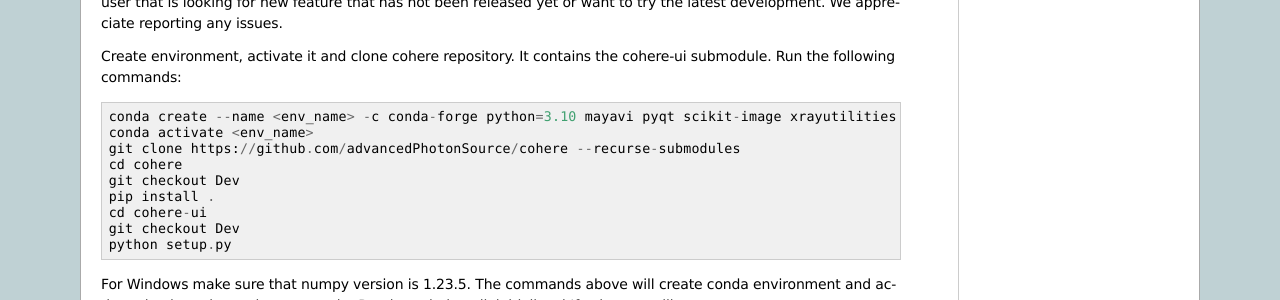
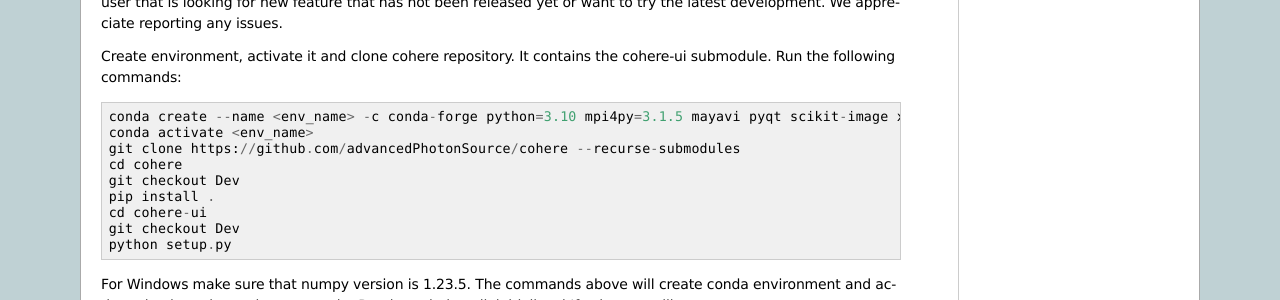
Before and after one commit to AdvancedPhotonSource/cohere, a Sphinx documentation site: the page built from docs/source/installation.rst, in a window 1280 px wide. Shown: the part 916-1216 px from the top of the page. Built offline with Sphinx 7.4.7, drawn with Linux system fonts in a browser that asks for light colours.

Commit message:
updated doc for installation

```diff
--- a/docs/source/installation.rst
+++ b/docs/source/installation.rst
@@ -39,7 +39,7 @@ This will install the latest development. It might be not 100 percent tested. Th
 
 Create environment, activate it and clone cohere repository. It contains the cohere-ui submodule. Run the following commands::
 
-    conda create --name <env_name> -c conda-forge python=3.10 mayavi pyqt scikit-image xrayutilities
+    conda create --name <env_name> -c conda-forge python=3.10 mpi4py=3.1.5 mayavi pyqt scikit-image xrayutilities
     conda activate <env_name>
     git clone https://github.com/advancedPhotonSource/cohere --recurse-submodules
     cd cohere
```
